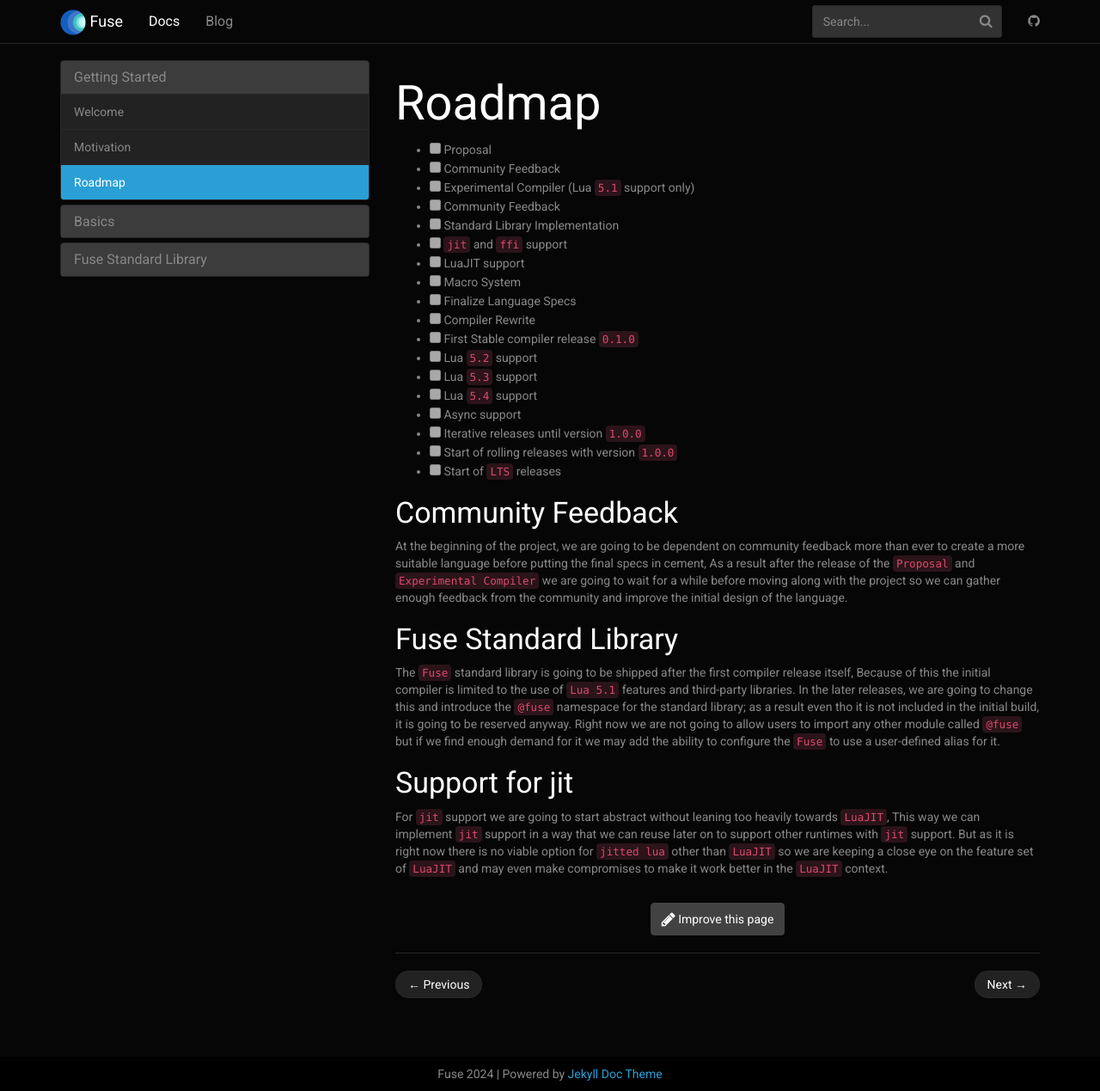
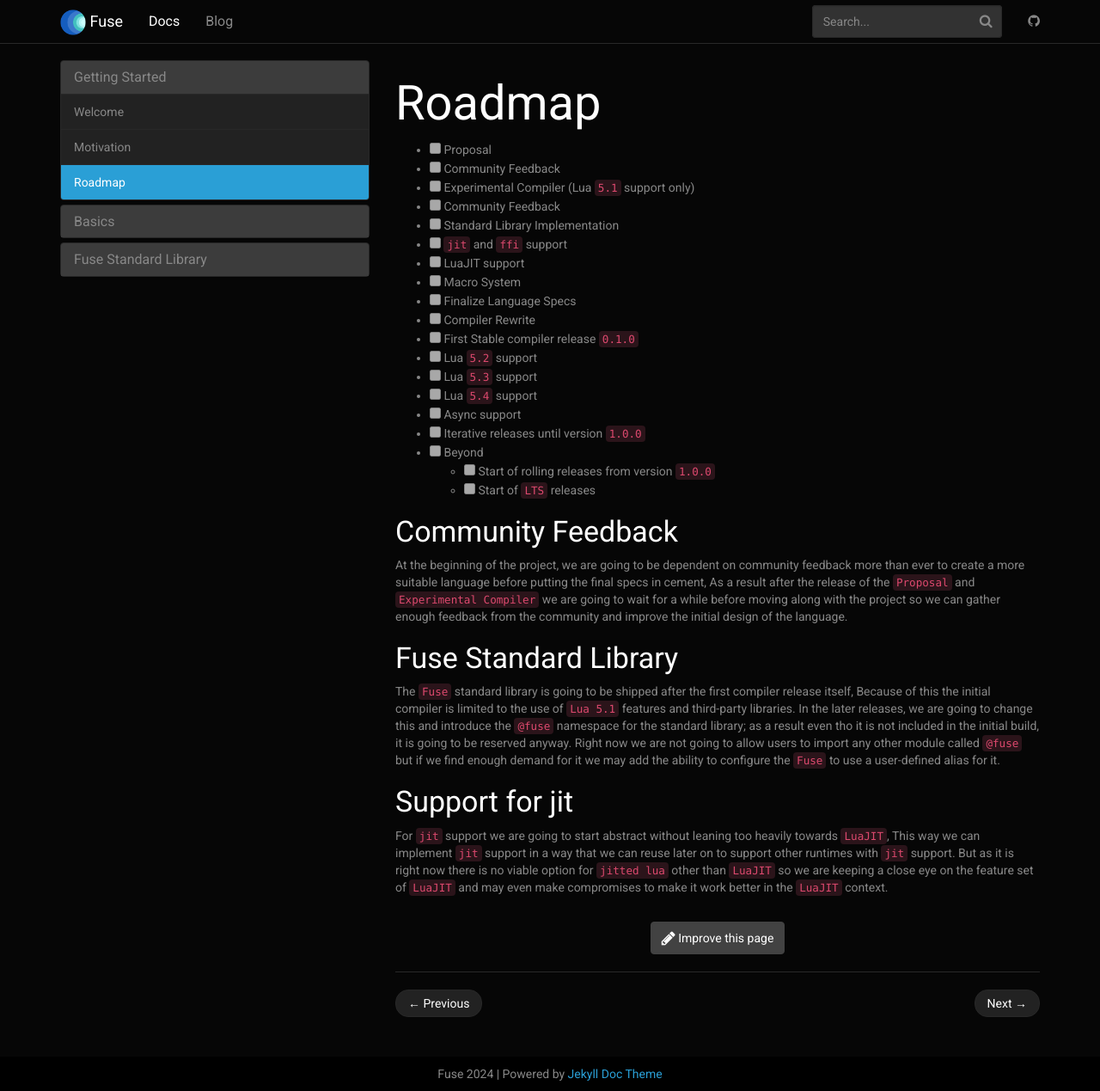
Before and after one commit to fuse-lang/fuse-lang.github.io, a Jekyll site: the page built from _docs/roadmap.md, in a window 1280 px wide and 1269 px high. Shown: the whole window at 86% size. Built offline with Jekyll 4.4.1, drawn with Linux system fonts in a browser that asks for light colours.

Commit message:
chore: update roadmap.

```diff
--- a/_docs/roadmap.md
+++ b/_docs/roadmap.md
@@ -19,8 +19,9 @@ permalink: /docs/roadmap/
 - [ ] &nbsp;Lua `5.4` support
 - [ ] &nbsp;Async support
 - [ ] &nbsp;Iterative releases until version `1.0.0`
-- [ ] &nbsp;Start of rolling releases with version `1.0.0`
-- [ ] &nbsp;Start of `LTS` releases
+- [ ] &nbsp;Beyond
+	- [ ] &nbsp;Start of rolling releases from version `1.0.0`
+	- [ ] &nbsp;Start of `LTS` releases
 
 ### Community Feedback
 
```
